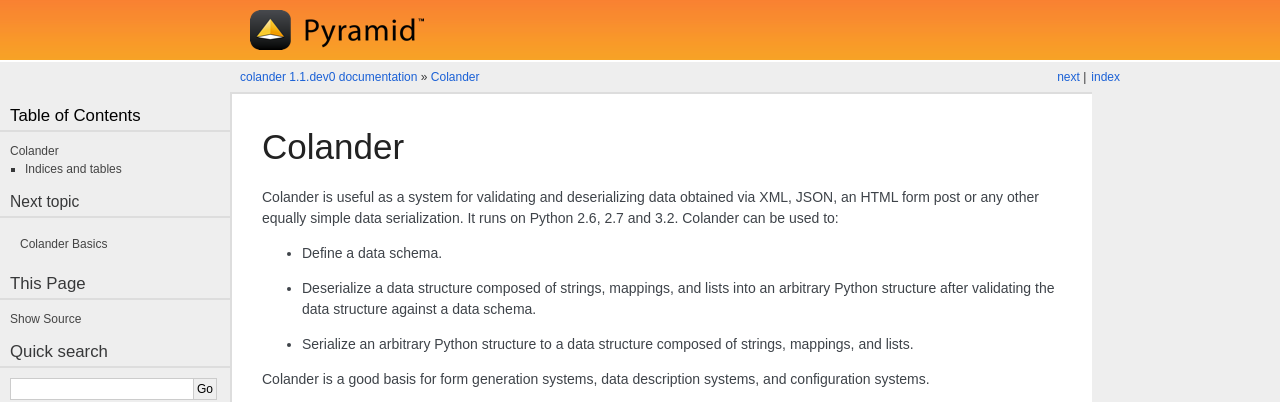
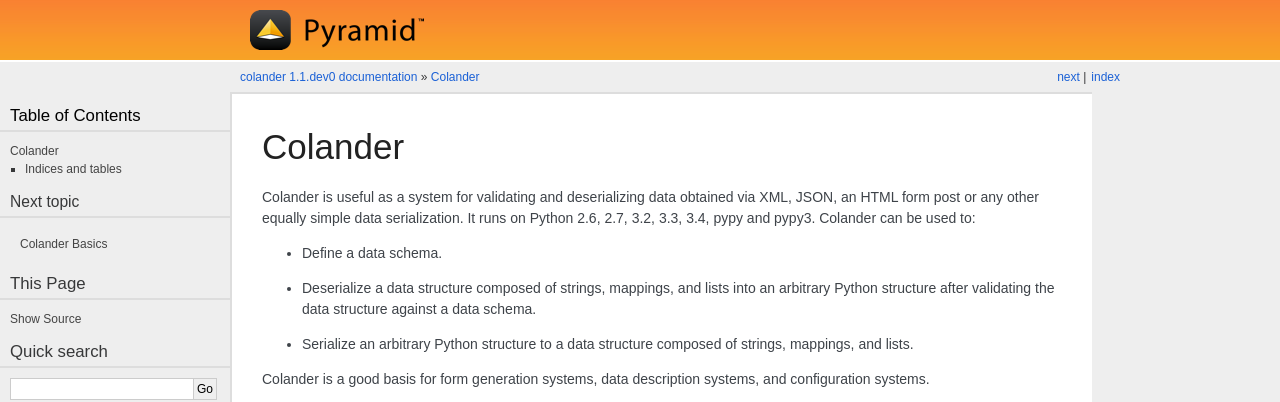
Before and after one commit to Pylons/colander, a Sphinx documentation site: the page built from docs/index.rst, in a window 1280 px wide and 900 px high. Shown: the top 402 px of the window. Built offline with Sphinx 7.4.7, drawn with Linux system fonts in a browser that asks for light colours; some web fonts are replaced.

Commit message:
update list of supported python versions

```diff
--- a/docs/index.rst
+++ b/docs/index.rst
@@ -6,7 +6,8 @@
 
 Colander is useful as a system for validating and deserializing data obtained
 via XML, JSON, an HTML form post or any other equally simple data
-serialization.  It runs on Python 2.6, 2.7 and 3.2.  Colander can be used to:
+serialization.  It runs on Python 2.6, 2.7, 3.2, 3.3, 3.4, pypy and pypy3.
+Colander can be used to:
 
 - Define a data schema.
 
```
